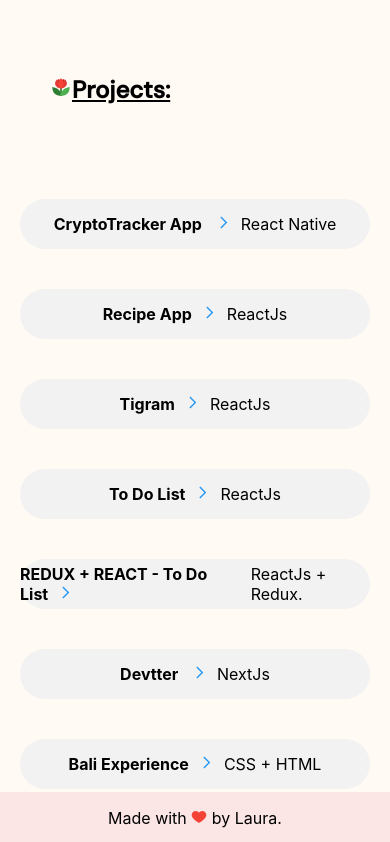
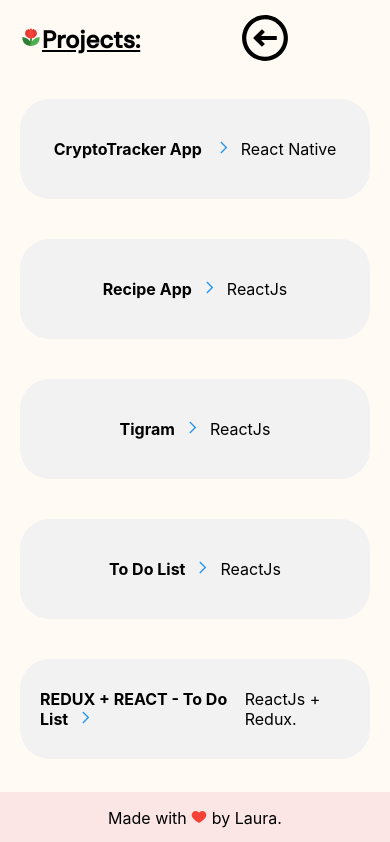
Before and after one commit to lalidiaz/new-personal-portfolio, a React (Create React App) app: page /projects in a window 390 px wide. Shown: the top 842 px of the page. Built offline with nearby package versions, Linux system fonts and the light colour scheme.

Commit message:
add media queries, tablet version and button navegation

```diff
--- a/src/App.scss
+++ b/src/App.scss
@@ -33,4 +33,8 @@ h2 {
     writing-mode: horizontal-tb;
     transform: rotate(0);
   }
+  @media only screen and (max-width: 1280px) {
+    writing-mode: horizontal-tb;
+    transform: rotate(0);
+  }
 }
--- a/src/Pages/Cards/index.jsx
+++ b/src/Pages/Cards/index.jsx
@@ -2,6 +2,9 @@ import React from 'react';
 import './styles.scss';
 import Card from '../../components/Card/index';
 import { FcCloseUpMode } from 'react-icons/fc';
+import { Link } from 'react-router-dom';
+import { CgArrowLeftO } from 'react-icons/cg';
+
 
 const Cards = () => {
   const Projects = [
@@ -80,8 +83,13 @@ const Cards = () => {
 
   return(
     <div className='portfolioWrapper'>
-      <h3><FcCloseUpMode fontSize={22}/><u>Projects:</u></h3>
-      <div className='cardWrapper'>
+      <div className='arrow'>
+        <h3><FcCloseUpMode fontSize={22}/><u>Projects:</u></h3>
+        <Link to='/'>
+          <CgArrowLeftO fontSize={50}/>
+        </Link>
+      </div>
+     <div className='cardWrapper'>
 
         {Projects.map((project, key) => {
           return (
--- a/src/Pages/Cards/styles.scss
+++ b/src/Pages/Cards/styles.scss
@@ -1,11 +1,33 @@
 .portfolioWrapper {
   width: 100vw;
 
-  h3 {
-    font-size: 24px;
-    font-family: "DM Sans", sans-serif;
-    padding: 50px;
+  .arrow {
+    display: flex;
+    justify-content: space-between;
+    align-items: center;
+    h3 {
+      font-size: 24px;
+      font-family: "DM Sans", sans-serif;
+      padding: 50px;
+      @media only screen and (max-width: 667px) {
+        padding: 0px;
+        padding-left: 20px;
+      }
+    }
+    a {
+      padding: 50px;
+      margin-right: 100px;
+      color: black;
+      @media only screen and (max-width: 667px) {
+        padding-left: 20px;
+        padding: 0px;
+      }
+    }
+
+    @media only screen and (max-width: 667px) {
+    }
   }
+
   .cardWrapper {
     margin: 30px;
     display: flex;
--- a/src/components/Card/index.jsx
+++ b/src/components/Card/index.jsx
@@ -14,7 +14,6 @@ class Card extends React.Component {
                     <p className='name1'><strong>{title}</strong><FcNext fontSize={15}/></p>
                     <p className='name2'>{description}</p>
                 </a>
-
             </div>
             </>
 
--- a/src/components/Card/styles.scss
+++ b/src/components/Card/styles.scss
@@ -10,6 +10,7 @@
 
   @media only screen and (max-width: 667px) {
     font-size: 16px;
+    height: 100px;
   }
 
   a {
@@ -20,7 +21,7 @@
     padding: 20px;
 
     @media only screen and (max-width: 667px) {
-      padding: 0px;
+      padding: 20px;
     }
 
     strong {
--- a/src/components/Contact/styles.scss
+++ b/src/components/Contact/styles.scss
@@ -2,12 +2,11 @@
   background-color: #f2f2f2;
   border-radius: 30px;
   font-family: "Cousine", monospace;
-  width: 500px;
+  width: 600px;
   height: 400px;
   margin-left: 30px;
   margin-top: 6%;
   padding: 30px;
-
 
   @media only screen and (max-width: 667px) {
     width: 100%;
@@ -16,7 +15,6 @@
     margin-left: 0px;
     margin-bottom: 30px;
   }
-
 
   .iconsContainer {
     display: flex;
--- a/src/components/Header/styles.scss
+++ b/src/components/Header/styles.scss
@@ -18,7 +18,7 @@ header {
     border-radius: 40px;
     padding: 10px;
     font-weight: bold;
-    font-size: 28px;
+    font-size: 22px;
 
     @media only screen and (max-width: 667px) {
       justify-content: center;
--- a/src/components/Layouts/MainLayout.scss
+++ b/src/components/Layouts/MainLayout.scss
@@ -5,6 +5,12 @@
   @media only screen and (max-width: 667px) {
     flex-direction: column;
     display: flex;
-    height: 1040px;
+    height: 1080px;
+  }
+
+  @media only screen and (max-width: 1280px) {
+    flex-direction: column;
+    display: flex;
+    height: 1080px;
   }
 }
--- a/src/components/Layouts/ProjectsLayout.jsx
+++ b/src/components/Layouts/ProjectsLayout.jsx
@@ -1,13 +1,13 @@
 import React from 'react';
 import Footer from '../Footer/index';
-import './MainLayout.scss';
+import './ProjectsLayout.scss';
 
 
 
 const ProjectsLayout = (props) => {
  return(
    <div>
-     <div className='mainWrapper'>
+     <div className='projectWrapper'>
         {props.children}
      </div>
      <Footer />
--- /dev/null
+++ b/src/components/Layouts/ProjectsLayout.scss
@@ -0,0 +1,10 @@
+.projectWrapper {
+  display: flex;
+  width: 100vw;
+
+  @media only screen and (max-width: 667px) {
+    flex-direction: column;
+    display: flex;
+    height: 2000px;
+  }
+}
```
Also changed, not shown: 1 other file (tests, documents, lock files or other folders). Lines whose indentation alone changed are shown as unchanged.
